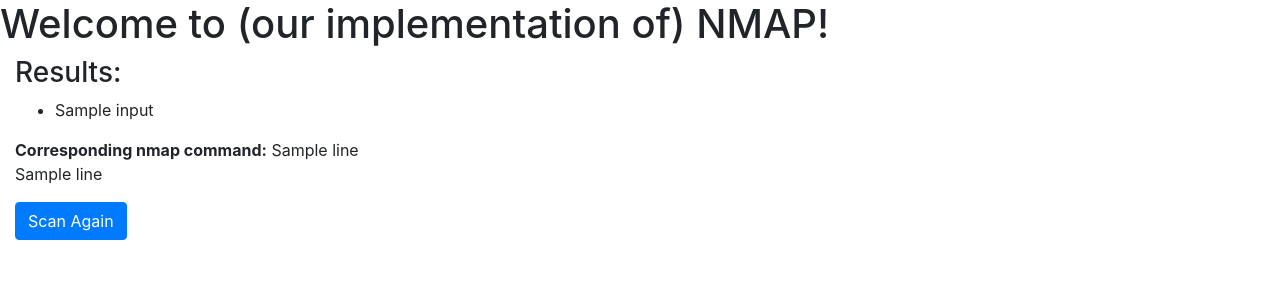
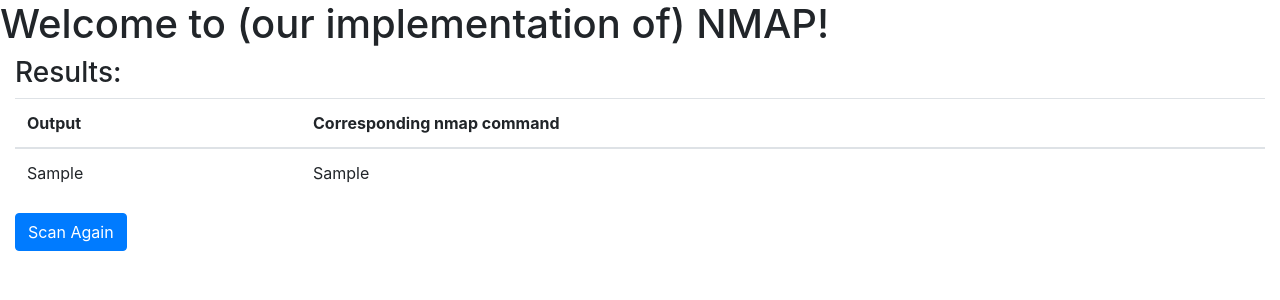
Before and after one commit to padfoot18/nmap_webapp, a Django app: template templates/result_display.html in a window 1280 px wide. Shown: the top 300 px of the page. Run offline with Django 3.2, Linux system fonts and the light colour scheme; the template is opened without the code that fills it: most values are stand-ins (such as "Sample title", 1, 10 or a date in 2020); some libraries are stand-ins or nearby versions.

Commit message:
output in table format

```diff
--- a/templates/result_display.html
+++ b/templates/result_display.html
@@ -3,25 +3,26 @@
     <div>
     <h3>Results:</h3>
     </div>
+
     <div>
-        <ul>
-            {% for input in data %}
-              <li>{{ input }}</li>
-            {% endfor %}
-        </ul>
+    <table class="table">
+      <thead>
+        <tr>
+          <th scope="col">Output</th>
+          <th scope="col">Corresponding nmap command</th>
+        </tr>
+      </thead>
+      <tbody>
+        {% for line in result %}
+            <tr>
+            <td>{{ line.0 }}</td>
+            <td>{{ line.1 }}</td>
+            </tr>
+        {% endfor %}
+      </tbody>
+    </table>
     </div>
-    <div>
-        {% for line in command %}
-            <b>Corresponding nmap command:</b> {{ line }}<br>
-        {% endfor %}
-    </div>
-    <div>
-    <ul class="list-unstyled">
-        {% for line in result %}
-            {{ line }} <br>
-        {% endfor %}
-    </ul>
-    </div>
+
     <div>
         <a href="/"><button class="btn btn-primary">Scan Again</button></a>
     </div>
--- a/user_input/nmap.py
+++ b/user_input/nmap.py
@@ -13,7 +13,7 @@ def tcp_port_scanner(remoteServer:list):
 	output = []
 	command = []
 	for host in remoteServer:
-		remoteServerIP  = socket.gethostbyname(host)
+		remoteServerIP = socket.gethostbyname(host)
 		command.append('nmap -sT ' + host)
 		try:
 			for port in range(1, 1024):
--- a/user_input/views.py
+++ b/user_input/views.py
@@ -79,5 +79,4 @@ def display_result(request):
                     output, command = nmap.service_detection_subnet(host_name)
 
     # noinspection PyUnboundLocalVariable
-    return render(request, 'result_display.html', context={'data': [scan_type, host_name, host_type],
-                                                           'result': output, 'command': command})
+    return render(request, 'result_display.html', context={'result': zip(output, command)})
```
